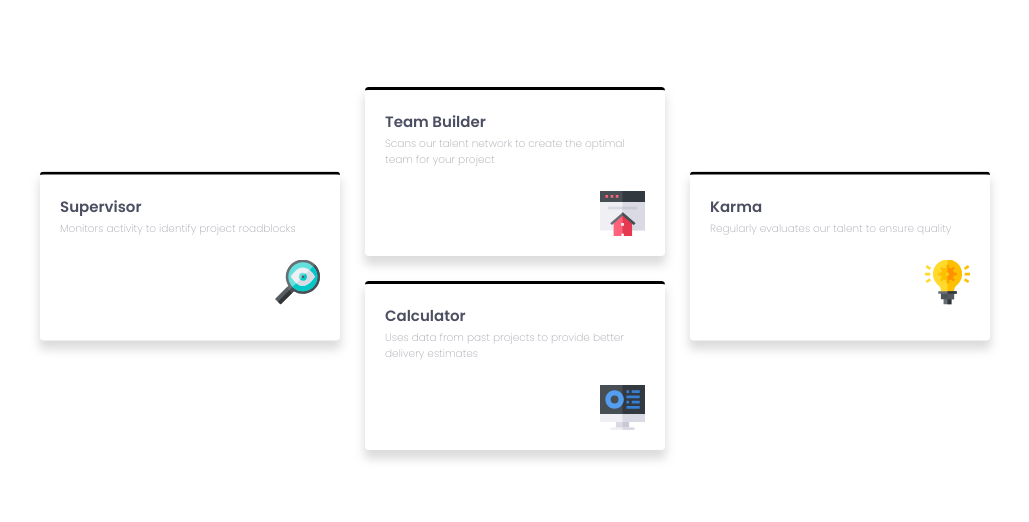
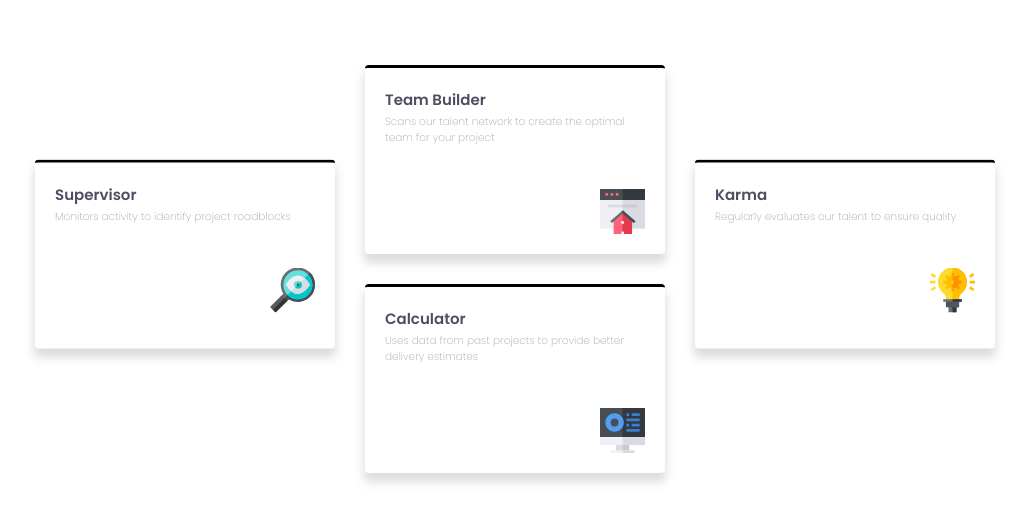
Before and after one commit to wojocode/feature-card, a plain HTML site: page index.html in a window 1280 px wide. Shown: the part 232-754 px from the top of the page, without its empty margins (125-1154 px from the left). Drawn offline with Linux system fonts and the light colour scheme.

Commit message:
reposnisive version with proper space between cards

```diff
--- a/style.css
+++ b/style.css
@@ -60,7 +60,7 @@ img{
     justify-content: center;
     align-content: flex-start;
     flex-wrap: wrap;
-    gap:25px;
+    gap:30px;
 }
 .container div{
 padding:20px;
@@ -71,7 +71,7 @@ flex:0 1 300px;
 }
 .container div img{
     float:right;
-    margin-top:20px;
+    margin-top:40px;
 }
 .container div p{
 font-size:0.7rem;
@@ -85,7 +85,7 @@ padding:3px 0;
 }
 }
 
-@media  screen and (min-width:1188px){
+@media  screen and (min-width:1200px){
 
    .container div:first-child , .container div:nth-child(3){
         transform:translateY(50%)
```
